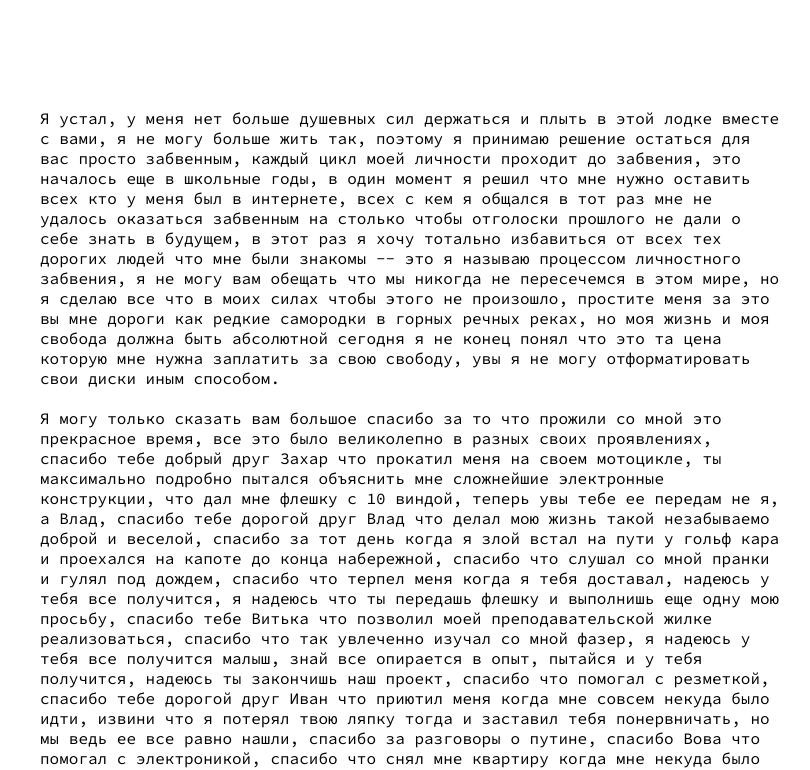
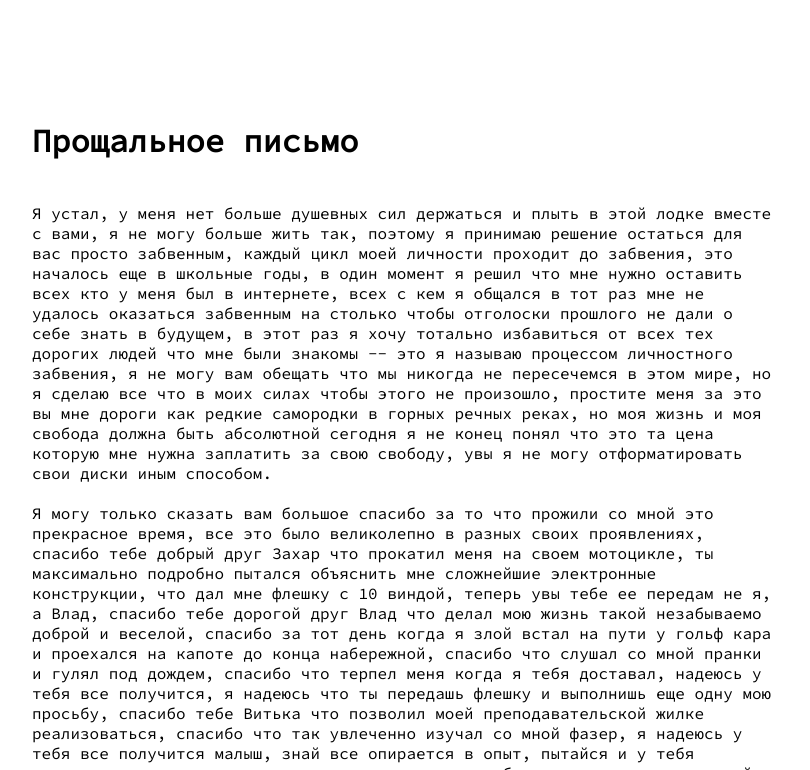
Before and after one commit to jsusend/friends, a plain HTML site: page index.html in a window 1280 px wide. Shown: the top 770 px of the page, without its empty margins (238-1048 px from the left). Drawn offline with Linux system fonts and the light colour scheme.

Commit message:
Update index.html

```diff
--- a/index.html
+++ b/index.html
@@ -8,7 +8,10 @@
   <title>Забвенье</title>
 </head>
 <style>
+
   body {
+    padding: 0px;
+    margin: 0px;
     display: flex;
     justify-content: center;
     width: 100%;
@@ -25,6 +28,8 @@
     <br>
     <br>
     <br>
+    <br>
+    <h1>Прощальное письмо</h1>
     <br>
     Я устал, у меня нет больше душевных сил держаться и плыть в этой лодке вместе с вами, я не могу больше жить так, поэтому я
     принимаю решение остаться для вас просто забвенным, каждый цикл моей личности проходит до забвения, это началось еще в школьные
@@ -83,6 +88,7 @@
     <br>
     <br>
     <br>
+    Я надеюсь это письмо прочтут все кому я придал какое-то значение в этом письме.
     <br>
     <br>
   </div>
```
